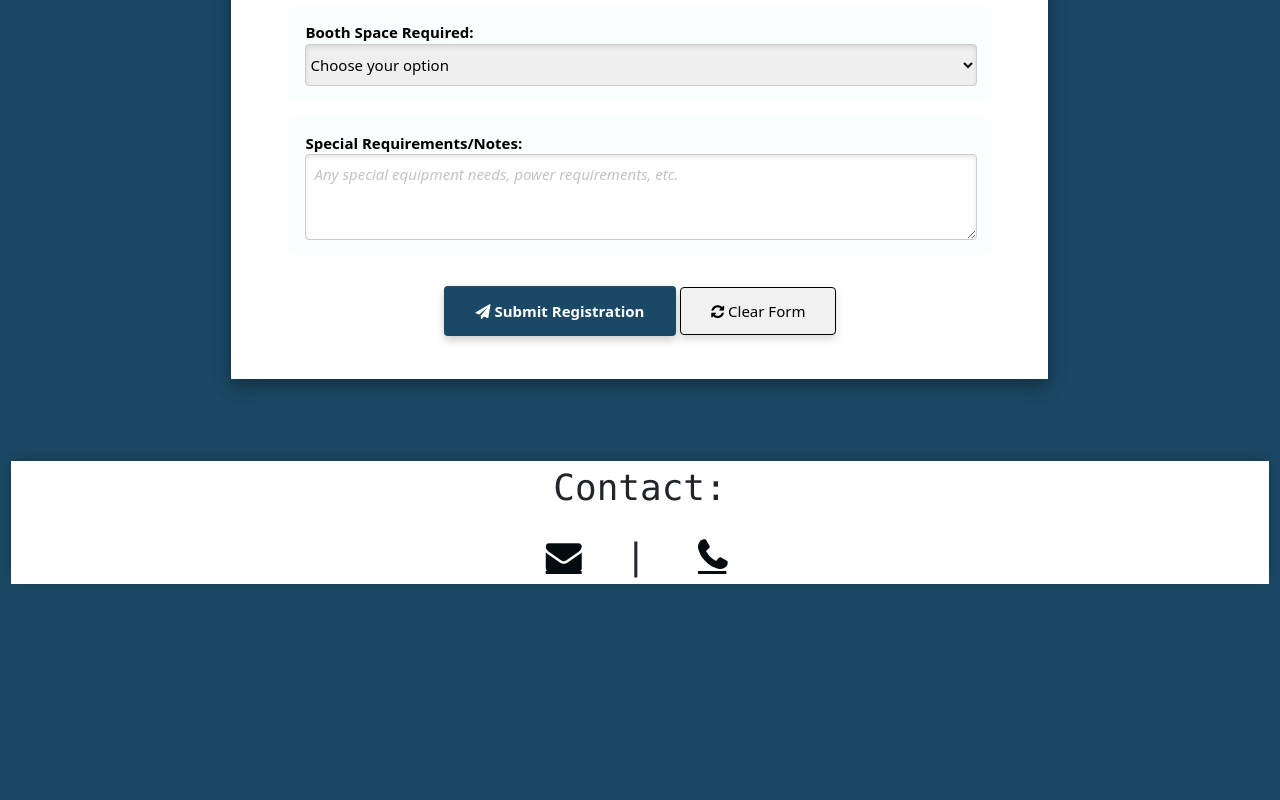
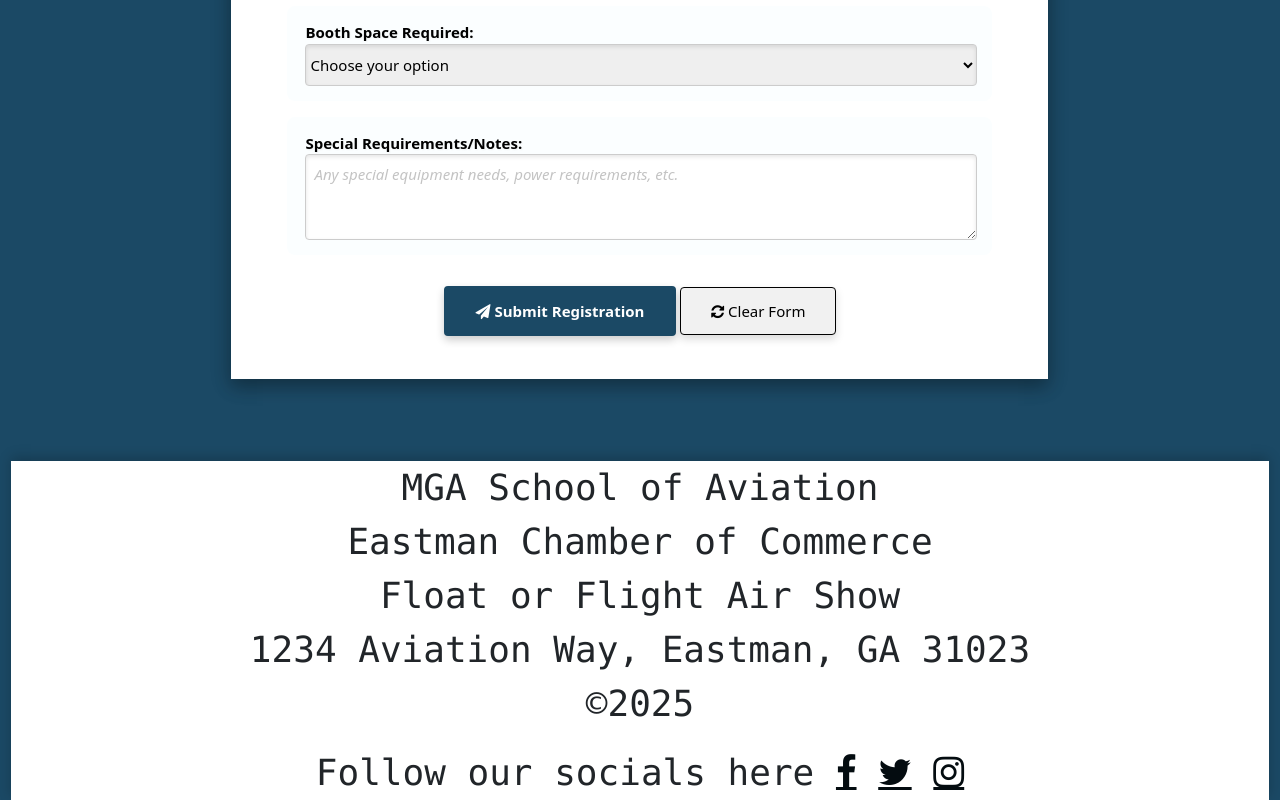
Before and after one commit to diegov-cyb/web-dev-final-project, a plain HTML site: page signup.html in a window 1280 px wide. Shown: the part 1830-2630 px from the top of the page. Before the commit the page ends 2429 px from the top, so only its background shows below. Drawn offline with nearby package versions, Linux system fonts and the light colour scheme; a web font is replaced by a local one.

Commit message:
same footer on every page update

```diff
--- a/signup.html
+++ b/signup.html
@@ -162,16 +162,19 @@
 					<div class="w3-col l2 m1 s12">&nbsp;</div>
 				</div><!--row div-->
 			</main>
-
-			<footer class="footer">
-				  <div class="w3-text-bold w3-center">
-					<p>Contact:</p>
-					<p>
-					  <a href="mailto:info@eastmanchamber.org" class="fa fa-envelope" aria-label="Email"></a>
-					  &nbsp;|&nbsp;
-					  <a href="tel:+1-555-555-5555" class="fa fa-phone" aria-label="Phone"></a>
-					</p>
-				  </div>
+                <footer class="footer">
+                        <p>
+                            MGA School of Aviation<br>
+                            Eastman Chamber of Commerce<br>
+                            Float or Flight Air Show<br>
+                            1234 Aviation Way, Eastman, GA 31023<br>
+                            &copy;2025
+                        </p>
+                        Follow our socials here <a href="https://www.facebook.com" class="fa fa-facebook" aria-label="Home of Facebook"></a>
+                        <a href="https://www.twitter.com" class="fa fa-twitter" aria-label="Home of Twitter"></a>
+                        <a href="https://www.instagram.com" class="fa fa-instagram" aria-label="Home of Instagram"></a>
+                    </footer>
+			</div>
 			</footer>
 
 		</div><!-- container fluid wrapper-->
```
Also changed, not shown: about.html (+12 -10 lines), artistattending.html (+13 -0 lines), index.html (+12 -16 lines).
